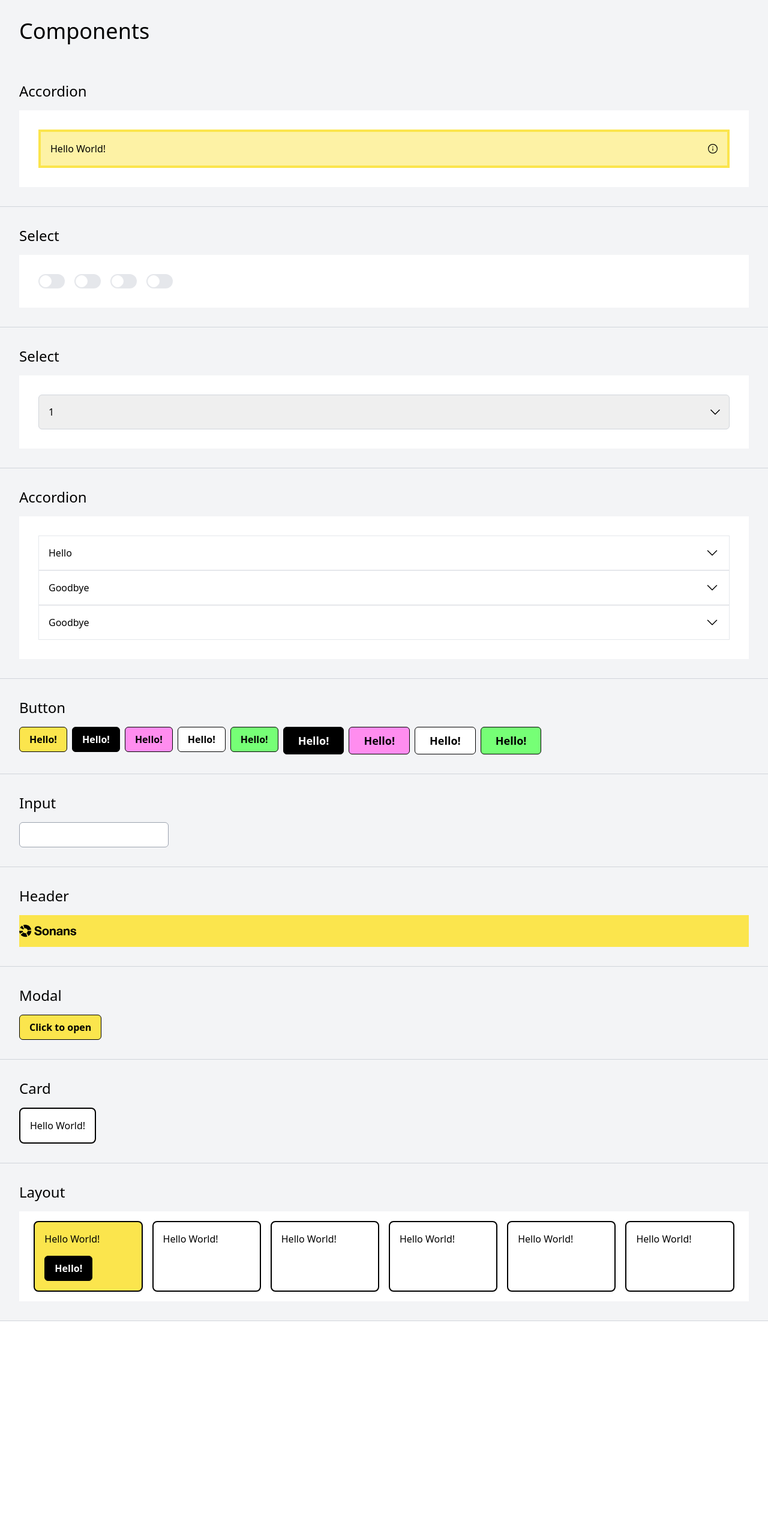
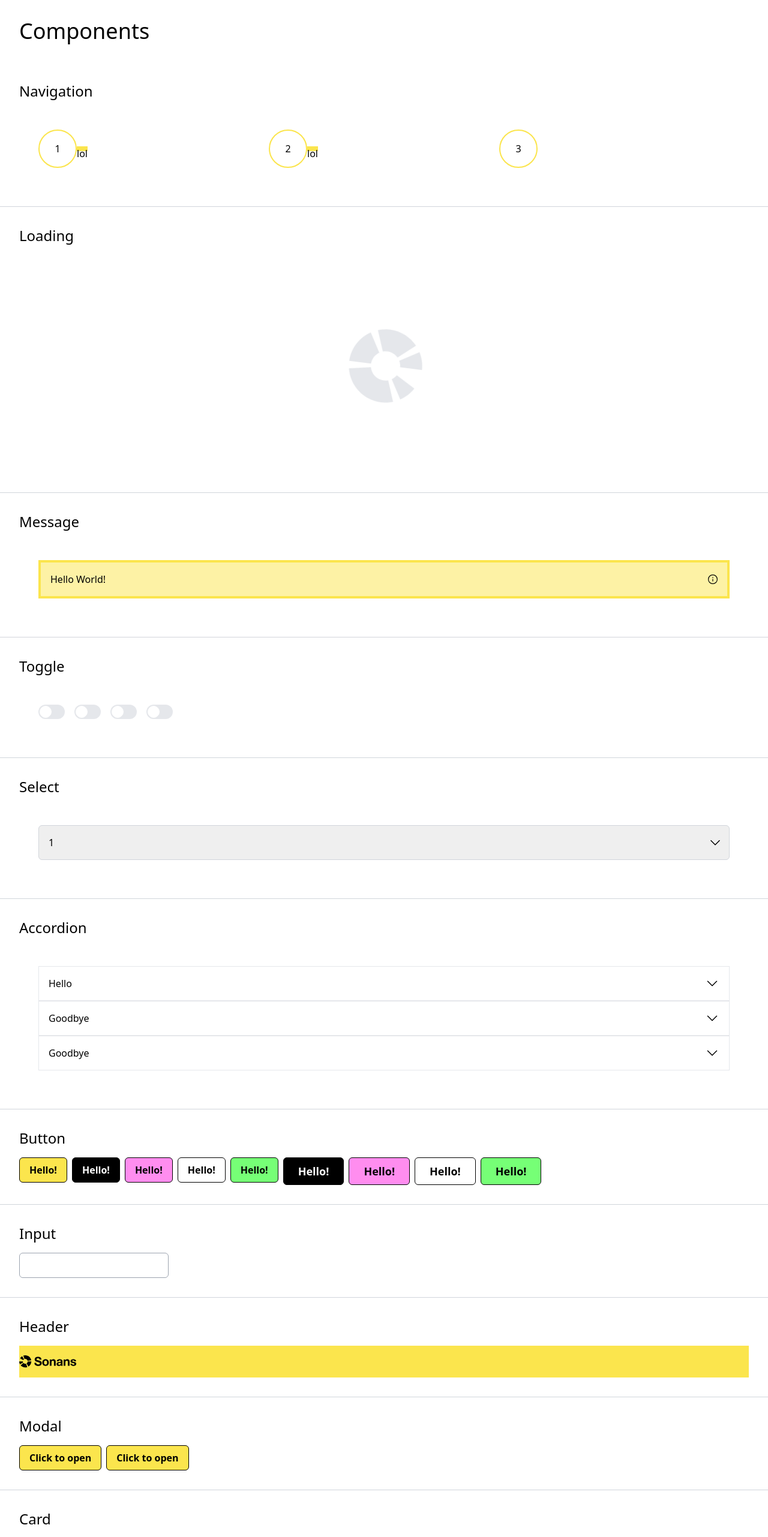
Before and after one commit to Sonans/lumi-assets-public, a React (Vite) app: page / in a window 1280 px wide. Shown: the top 2563 px of the page at 60% size. Before the commit the page ends 2203 px from the top, so only its background shows below. Built offline with nearby package versions, Linux system fonts and the light colour scheme.

Commit message:
add spinner and start work on nav

```diff
--- a/dev/App.tsx
+++ b/dev/App.tsx
@@ -1,27 +1,58 @@
 import { useState } from 'react';
-import { Button, Header, Input, Modal, Card, Layout, Column, Accordion, Container, Select, Message } from '../src';
+import {
+  Button,
+  Header,
+  Input,
+  Modal,
+  Card,
+  Layout,
+  Column,
+  Accordion,
+  Container,
+  Select,
+  Message,
+  Spinner,
+  StepNavigation,
+} from '../src';
 import { PresentationCard } from './components/PresentationCard';
 import Toggle from '../src/components/Toggle';
 
 export default function App() {
   const [isOpen, setIsOpen] = useState(false);
+  const [secondModalIsOpen, setSecondModalIsOpen] = useState(false);
   return (
     <div>
-      <div className='bg-gray-100 flex flex-col font-sans'>
+      <div className='bg-white flex flex-col font-sans'>
         <div className='p-8'>
           <h1 className='text-4xl'>Components</h1>
         </div>
-        <PresentationCard title='Accordion'>
+        <PresentationCard title='Navigation'>
+          <Container className='bg-white p-8 flex gap-4' autoAligned={false}>
+            <StepNavigation
+              steps={[
+                { title: 'First', url: '/1' },
+                { title: 'Second', url: '/2' },
+                { title: 'Last', url: '/3' },
+              ]}
+            />
+          </Container>
+        </PresentationCard>
+        <PresentationCard title='Loading'>
+          <Container className='bg-white p-8 flex gap-4' autoAligned={false}>
+            <Spinner />
+          </Container>
+        </PresentationCard>
+        <PresentationCard title='Message'>
           <Container className='bg-white p-8 flex gap-4' autoAligned={false}>
             <Message />
           </Container>
         </PresentationCard>
-        <PresentationCard title='Select'>
+        <PresentationCard title='Toggle'>
           <Container className='bg-white p-8 flex gap-4' autoAligned={false}>
             <Toggle />
             <Toggle mode='secondary' />
-            <Toggle mode="tertiary" />
-            <Toggle mode="dark" />
+            <Toggle mode='tertiary' />
+            <Toggle mode='dark' />
           </Container>
         </PresentationCard>
         <PresentationCard title='Select'>
@@ -63,10 +94,18 @@ export default function App() {
           <Button mode='pink'>Hello!</Button>
           <Button mode='light'>Hello!</Button>
           <Button mode='green'>Hello!</Button>
-          <Button size='lg' mode='dark'>Hello!</Button>
-          <Button size='lg' mode='pink'>Hello!</Button>
-          <Button size='lg' mode='light'>Hello!</Button>
-          <Button size='lg' mode='green'>Hello!</Button>
+          <Button size='lg' mode='dark'>
+            Hello!
+          </Button>
+          <Button size='lg' mode='pink'>
+            Hello!
+          </Button>
+          <Button size='lg' mode='light'>
+            Hello!
+          </Button>
+          <Button size='lg' mode='green'>
+            Hello!
+          </Button>
         </PresentationCard>
         <PresentationCard title='Input'>
           <Input />
@@ -77,6 +116,12 @@ export default function App() {
         <PresentationCard title='Modal'>
           <Button onClick={() => setIsOpen(true)}>Click to open</Button>
           {isOpen && <Modal onClose={() => setIsOpen(false)}>Hello World!</Modal>}
+          <Button onClick={() => setSecondModalIsOpen(true)}>Click to open</Button>
+          {secondModalIsOpen && (
+            <Modal border='wide' mode='secondary' onClose={() => setSecondModalIsOpen(false)}>
+              Goodbye Mars!
+            </Modal>
+          )}
         </PresentationCard>
         <PresentationCard title='Card'>
           <Card>
--- a/src/components/Button.tsx
+++ b/src/components/Button.tsx
@@ -7,15 +7,14 @@ export interface ButtonProps extends React.ButtonHTMLAttributes<HTMLButtonElemen
   mode?: ButtonMode;
   children: React.ReactNode;
   className?: string;
-  size?: "sm" | "lg"
+  size?: 'sm' | 'lg';
 }
 
-export function Button({ children, mode = 'yellow', className = '', size= "sm", ...props }: ButtonProps) {
+export function Button({ children, mode = 'yellow', className = '', size = 'sm', ...props }: ButtonProps) {
   const modeClasses = {
     dark: 'bg-black text-white hover:bg-primary hover:text-black disabled:hover:bg-black disabled:hover:text-white',
     light: 'bg-white text-black hover:bg-black hover:text-white disabled:hover:bg-white disabled:hover:text-black',
-    yellow:
-      'bg-primary text-black hover:bg-black hover:text-white disabled:hover:bg-primary disabled:hover:text-black',
+    yellow: 'bg-primary text-black hover:bg-black hover:text-white disabled:hover:bg-primary disabled:hover:text-black',
     green:
       'bg-tertiary text-black hover:bg-black hover:text-white disabled:hover:bg-tertiary disabled:hover:text-black',
     pink: 'bg-secondary text-black hover:bg-black hover:text-white disabled:hover:bg-secondary disabled:hover:text-black',
@@ -23,18 +22,18 @@ export function Button({ children, mode = 'yellow', className = '', size= "sm",
 
   const sizeClasses = {
     sm: 'py-2 px-4 text-md',
-    lg: 'py-2 px-6 text-lg'
-  }
+    lg: 'py-2 px-6 text-lg',
+  };
 
   return (
     <button
-      {...props}
       className={classes(
         modeClasses[mode],
         sizeClasses[size],
         `font-sans font-bold flex items-center justify-center w-auto self-start grow-0 rounded-md cursor-pointer border border-solid border-black disabled:opacity-50 disabled:bg-bg-grey disabled:text-text-grey disabled:cursor-default transition-all`,
         className
-      )}>
+      )}
+      {...props}>
       {children}
     </button>
   );
--- a/src/components/Icon/index.tsx
+++ b/src/components/Icon/index.tsx
@@ -1,4 +1,7 @@
 import { ReactComponent as Info } from './assets/info.svg';
+
+
+
 
 type Icon =
   | 'check'
--- a/src/components/Modal.tsx
+++ b/src/components/Modal.tsx
@@ -1,11 +1,27 @@
 import React, { useEffect } from 'react';
+import { classes } from '../utils/helpers';
 
 export interface ModalProps {
   onClose: () => void;
   children: React.ReactNode;
+  mode?: 'primary' | 'secondary' | 'tertiary' | 'dark';
+  border?: 'regular' | 'wide' | 'none';
 }
 
-export function Modal({ onClose, children }: ModalProps) {
+export function Modal({ onClose, children, mode = 'primary', border = 'regular' }: ModalProps) {
+  const modeClasses = {
+    primary: 'border-primary',
+    secondary: 'border-secondary',
+    tertiary: 'border-tertiary',
+    dark: 'border-black',
+  };
+
+  const borderClasses = {
+    regular: 'border-4',
+    wide: 'border-l-[4rem] border-r-4 border-b-4 border-t-4',
+    none: '',
+  };
+
   useEffect(() => {
     const body = document.querySelector('body');
     body?.classList.add('overflow-hidden');
@@ -31,7 +47,7 @@ export function Modal({ onClose, children }: ModalProps) {
 
   function handleClose(e: React.MouseEvent<HTMLDivElement, MouseEvent>) {
     const target = e.target as HTMLElement;
-    if (target.classList.contains('modal')) {
+    if (target === e.currentTarget) {
       onClose();
     }
   }
@@ -40,7 +56,12 @@ export function Modal({ onClose, children }: ModalProps) {
     <div
       onClick={handleClose}
       className='modal fixed inset-0 flex items-center justify-center z-50 overflow-auto bg-black bg-opacity-75'>
-      <div className='w-11/12 md:max-w-md mx-auto shadow-lg py-4 bg-white px-6 border-4 border-primary'>
+      <div
+        className={classes(
+          'w-11/12 md:max-w-md mx-auto shadow-lg py-4 bg-white px-6',
+          borderClasses[border],
+          modeClasses[mode]
+        )}>
         <div className='w-full flex justify-end'>
           <button onClick={onClose} className='text-black close-modal'>
             <svg
--- /dev/null
+++ b/src/components/Spinner.tsx
@@ -0,0 +1,9 @@
+import { Logo } from './Logo';
+
+export function Spinner() {
+  return (
+    <div className='w-full h-[300px] flex justify-center items-center'>
+      <Logo type='symbol' className='w-32 animate-spin-slow text-gray-200' />
+    </div>
+  );
+}
--- /dev/null
+++ b/src/components/StepNavigation.tsx
@@ -0,0 +1,33 @@
+interface Step {
+  title: string;
+  url: string;
+}
+
+interface Props {
+  steps: Step[];
+  onClick: (step: Step, index: number) => void;
+}
+
+export function StepNavigation({ steps, onClick }: Props) {
+  return (
+    <nav className="w-full">
+      <ul className='flex justify-between'>
+        {steps.map((step, index) => (
+          <li
+          className="w-full"
+            onClick={() => {
+              onClick(step, index);
+            }}
+            role='link'>
+            <div className="flex items-center w-full">
+              <div className='border-2 rounded-full border-primary w-16 h-16 flex items-center justify-center'>
+                {index + 1}
+              </div>
+              {index < steps.length - 1 && <div className="h-2 bg-primary ">lol</div>}
+            </div>
+          </li>
+        ))}
+      </ul>
+    </nav>
+  );
+}
--- a/src/index.ts
+++ b/src/index.ts
@@ -13,3 +13,5 @@ export * from './components/Accordion';
 export * from './components/Select';
 export * from "./components/Toggle";
 export * from "./components/Message";
+export * from "./components/Spinner";
+export * from "./components/StepNavigation";
--- a/tailwind.config.cjs
+++ b/tailwind.config.cjs
@@ -14,6 +14,7 @@ module.exports = {
       },
       animation: {
         'slide': 'slide 0.2s linear',
+        'spin-slow': 'spin 4s linear infinite',
       },
       keyframes: {
         slide: {
```
Lines whose indentation alone changed are shown as unchanged.
